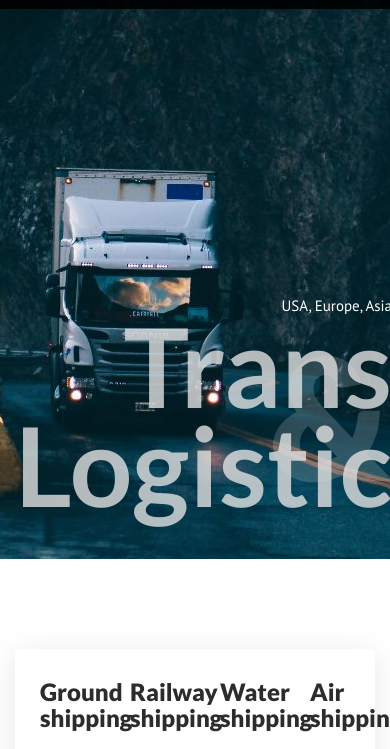
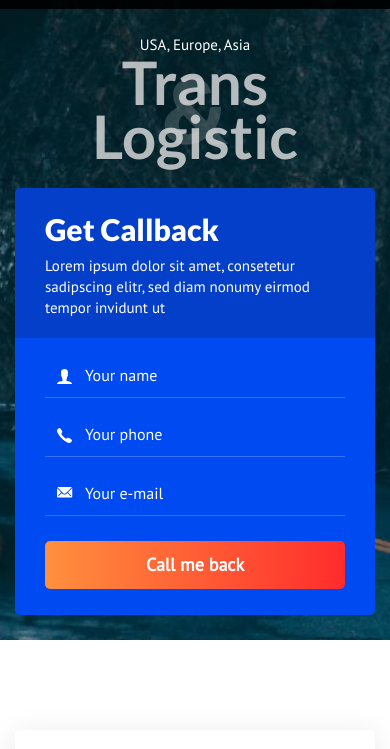
Before and after one commit to Radonevsky/Logistic, a plain HTML site: page index.html in a window 390 px wide. Shown: the part 41-790 px from the top of the page. Drawn offline with Linux system fonts and the light colour scheme.

Commit message:
@media for intro

```diff
--- a/css/style.css
+++ b/css/style.css
@@ -1114,4 +1114,45 @@ p {
   .burger {
     display: block;
   }
+
+  .intro__inner {
+    height: auto;
+    padding-top: 75px;
+    padding-bottom: 25px;
+    flex-direction: column;
+    align-items: center;
+  }
+
+  .intro__text {
+    order: 1;
+    margin-bottom: 25px;
+    width: 100%;
+    text-align: center;
+  }
+
+  .intro__title {
+    font-size: 90px;
+  }
+
+  .intro__title-amp {
+    font-size: 120px;
+    right: auto;
+    left: 50%;
+    transform: translate3d(-50%, -50%, 0);
+  }
+
+  .request-form--intro {
+    order: 2;
+    bottom: 0;
+  }
 }
+
+@media (max-width: 575px) {
+  .intro__title {
+    font-size: 60px;
+  }
+
+  .intro__title-amp {
+    font-size: 90px;
+  }
+}
```
